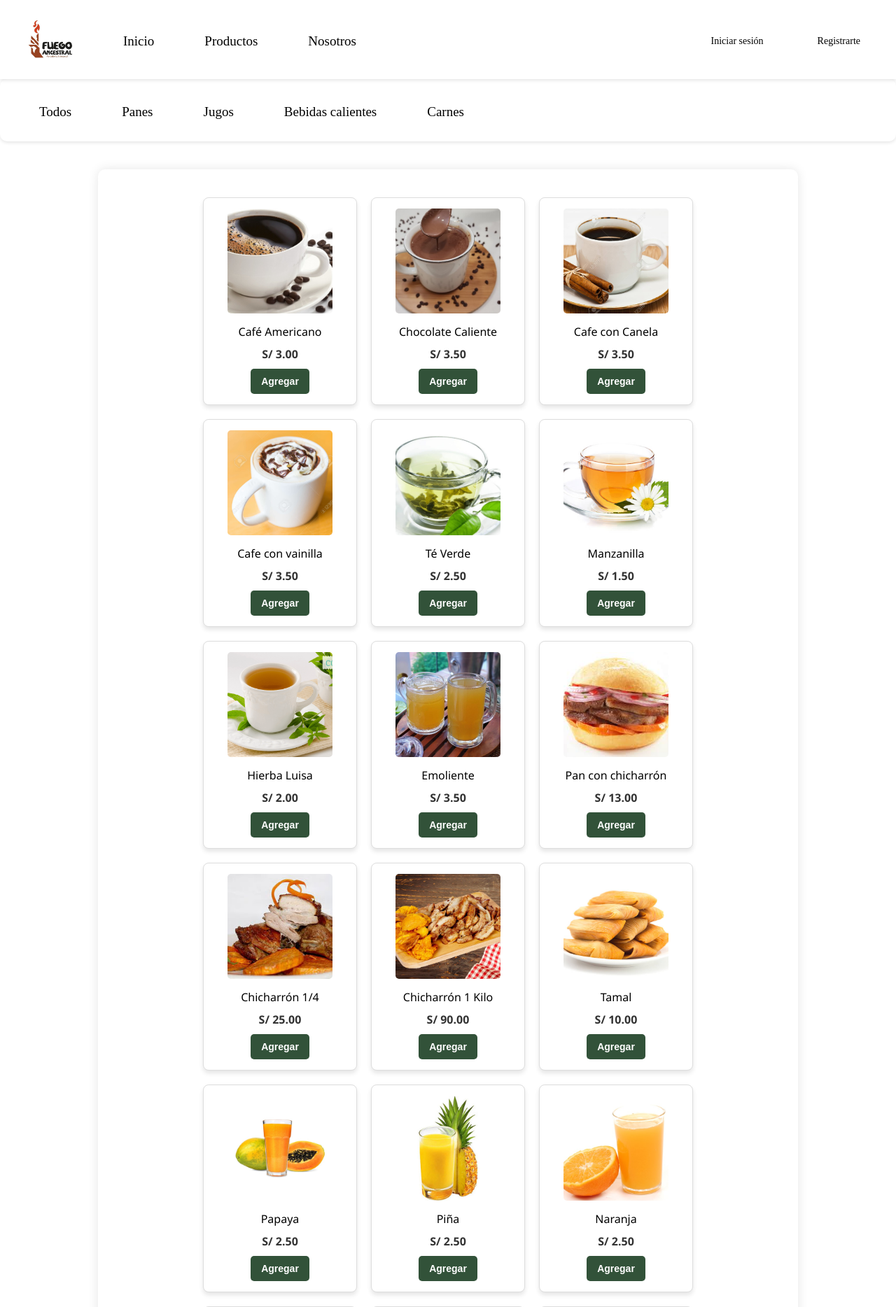
After one commit to isnteres/tienda, a PHP site: page /productos1.php in a window 1280 px wide. The commit adds this page. Shown: the top 1868 px of the page at 70% size. Run offline with PHP 8.4, Linux system fonts and the light colour scheme.

Commit message:
procesos

```diff
--- a/php1.0/layout/footer.php
+++ b/php1.0/layout/footer.php
@@ -4,11 +4,11 @@
 
     <ul class="footer-links">
 
-        <li><a href="index.php">Inicio</a></li>
+        <li><a href="/tienda/php1.0/index.php">Inicio</a></li>
 
-        <li><a href="nosotros.php">Nosotros</a></li>
+        <li><a href="/tienda/php1.0/nosotros.php">Nosotros</a></li>
 
-        <li><a href="productos2.php">Productos</a></li>
+        <li><a href="/tienda/php1.0/productos1/todos.php">Productos</a></li>
 
 
 
--- /dev/null
+++ b/php1.0/productos1.php
@@ -0,0 +1,189 @@
+<?php require('./layout/header.php') ?>
+
+<?php require('./layout/heaproductos1.php') ?>
+
+
+<main>
+    <div class="product-container">
+
+<div class="product">
+            <img src="../imagenes/americano.jpg" alt="Café Americano" width="150">
+            <p>Café Americano</p>
+            <p class="price">S/ 3.00</p>
+            <button class="button-1">Agregar</button>
+        </div>
+
+        <div class="product">
+            <img src="../imagenes/chocolatecaliente.jpg" alt="Chocolate Caliente" width="150">
+            <p>Chocolate Caliente</p>
+            <p class="price">S/ 3.50</p>
+            <button class="button-1">Agregar</button>
+        </div>
+
+        <div class="product">
+            <img src="../imagenes/Café_canela.jpg" alt="Cafe_Canela" width="150">
+            <p>Cafe con Canela</p>
+            <p class="price">S/ 3.50</p>
+            <button class="button-1">Agregar</button>
+        </div>
+
+        <div class="product">
+            <img src="../imagenes/cafe_vainilla.jpg" alt="cafe_vainilla" width="150">
+            <p>Cafe con vainilla</p>
+            <p class="price">S/ 3.50</p>
+            <button class="button-1">Agregar</button>
+        </div>
+
+        <div class="product">
+            <img src="../imagenes/te_verde.jpg" alt="Té Verde" width="150">
+            <p>Té Verde</p>
+            <p class="price">S/ 2.50</p>
+            <button class="button-1">Agregar</button>
+        </div>
+
+        <div class="product">
+            <img src="../imagenes/Manzanilla.jpg" alt="Manzanilla" width="150">
+            <p>Manzanilla</p>
+            <p class="price">S/ 1.50</p>
+            <button class="button-1">Agregar</button>
+        </div>
+
+        <div class="product">
+            <img src="../imagenes/Hierba Luisa.png" alt="Hierba Luisa" width="150">
+            <p>Hierba Luisa</p>
+            <p class="price">S/ 2.00</p>
+            <button class="button-1">Agregar</button>
+        </div>
+
+        <div class="product">
+            <img src="../imagenes/Emoliente caliente.jpg" alt="Emoliente_Caliente" width="150">
+            <p>Emoliente</p>
+            <p class="price">S/ 3.50</p>
+            <button class="button-1">Agregar</button>
+        </div>
+  <div class="product">
+                <img src="../imagenes/chichalon.jpg" alt="Pan con chicharrón" width="150">
+                <p>Pan con chicharrón</p>
+                <p class="price">S/ 13.00</p>
+                <button class="button-1">Agregar</button>
+            </div>
+
+            <div class="product">
+                <img src="../imagenes/chichalon2.jpg" alt="Chicharrón" width="150">
+                <p>Chicharrón 1/4</p>
+                <p class="price">S/ 25.00</p>
+                <button class="button-1">Agregar</button>
+            </div>
+            <div class="product">
+                <img src="../imagenes/1kilo.jpg" alt="Chicharrón" width="150">
+                <p>Chicharrón 1 Kilo</p>
+                <p class="price">S/ 90.00</p>
+                <button class="button-1">Agregar</button>
+            </div>
+            <div class="product">
+                <img src="../imagenes/tamal.jpg" alt="Tamal" width="150">
+                <p>Tamal</p>
+                <p class="price">S/ 10.00</p>
+                <button class="button-1">Agregar</button>
+            </div>
+          <div class="product">
+                <img src="../imagenes/papaya.jpg" alt="Papaya" width="150">
+                <p>Papaya</p>
+                <p class="price">S/ 2.50</p>
+                <button class="button-1">Agregar</button>
+            </div>
+
+            <div class="product">
+                <img src="../imagenes/piña.jpg" alt="Piña" width="150">
+                <p>Piña</p>
+                <p class="price">S/ 2.50</p>
+                <button class="button-1">Agregar</button>
+            </div>
+            <div class="product">
+                <img src="../imagenes/naranja.png" alt="Naranja" width="150">
+                <p>Naranja</p>
+                <p class="price">S/ 2.50</p>
+                <button class="button-1">Agregar</button>
+            </div>
+            <div class="product">
+                <img src="../imagenes/fresa2.jpg" alt="Fresa con Leche" width="150">
+                <p>Fresa con Leche</p>
+                <p class="price">S/ 2.50</p>
+                <button class="button-1">Agregar</button>
+            </div>
+            <div class="product">
+                <img src="../imagenes/banana.jpg" alt="Platano con Leche" width="150">
+                <p>Platano con Leche</p>
+                <p class="price">S/ 2.50</p>
+                <button class="button-1">Agregar</button>
+            </div>
+            <div class="product">
+                <img src="../imagenes/sur.png" alt="Surtido" width="150">
+                <p>Surtido</p>
+                <p class="price">S/ 2.50</p>
+                <button class="button-1">Agregar</button>
+            </div>
+        </div>
+          <div class="product">
+                <img src="../imagenes/serrano.jpg" alt="Pan Serranito" width="150">
+                <p>Pan serranito</p>
+                <p class="price">S/ 1.00 x 4u</p>
+                <button class="button-1">Agregar</button>
+            </div>
+
+            <div class="product">
+                <img src="../imagenes/queso.jpg" alt="Pan con Queso" width="150">
+                <p>Pan con Queso</p>
+                <p class="price">S/ 2.50</p>
+                <button class="button-1">Agregar</button>
+            </div>
+            <div class="product">
+                <img src="../imagenes/quesoyoregano.png" alt="Pan con Queso y Oregano" width="150">
+                <p>Pan con Queso y Oregano</p>
+                <p class="price">S/ 2.50</p>
+                <button class="button-1">Agregar</button>
+            </div>
+            <div class="product">
+                <img src="../imagenes/pollohorno.jpg" alt="Pan con Pollo al Horno" width="150">
+                <p>Pan con Pollo al Horno</p>
+                <p class="price">S/ 2.50</p>
+                <button class="button-1">Agregar</button>
+            </div>
+            <div class="product">
+                <img src="../imagenes/cabanossiyqueso.png" alt="Pan con Cabanossi y Queso" width="150">
+                <p>Pan con Cabanossi y Queso</p>
+                <p class="price">S/ 2.50</p>
+                <button class="button-1">Agregar</button>
+            </div>
+            <div class="product">
+                <img src="../imagenes/jamon.jpg" alt="Pan con Cabanossi y Jamon" width="150">
+                <p>Pan con Cabanossi y Jamon</p>
+                <p class="price">S/ 2.50</p>
+                <button class="button-1">Agregar</button>
+            </div>
+            <div class="product">
+                <img src="../imagenes/chocolate.jpg" alt="Pan con Chocolate y Pecanas" width="150">
+                <p>Pan con Chocolate con Pecana</p>
+                <p class="price">S/ 2.50</p>
+                <button class="button-1">Agregar</button>
+            </div>
+            <div class="product">
+                <img src="../imagenes/manjar.jpg" alt="Pan con Manjar" width="150">
+                <p>Pan con Manjar</p>
+                <p class="price">S/ 2.50</p>
+                <button class="button-1">Agregar</button>
+            </div>
+            <div class="product">
+                <img src="../imagenes/huachana.jpg" alt="Pan con Salchicha Huachana" width="150">
+                <p>Pan con Salchicha Huachana</p>
+                <p class="price">S/ 2.50</p>
+                <button class="button-1">Agregar</button>
+            </div>
+            <div class="product">
+                <img src="../imagenes/pizza.jpg" alt="Mini Pizza Americanas" width="150">
+                <p>Mini pizza Americana</p>
+                <p class="price">S/ 5.00</p>
+                <button class="button-1">Agregar</button>
+            </div>
+
+    <?php require('./layout/footer.php') ?>
```
Also changed, not shown: php1.0/layout/header1.php (+4 -6 lines).
